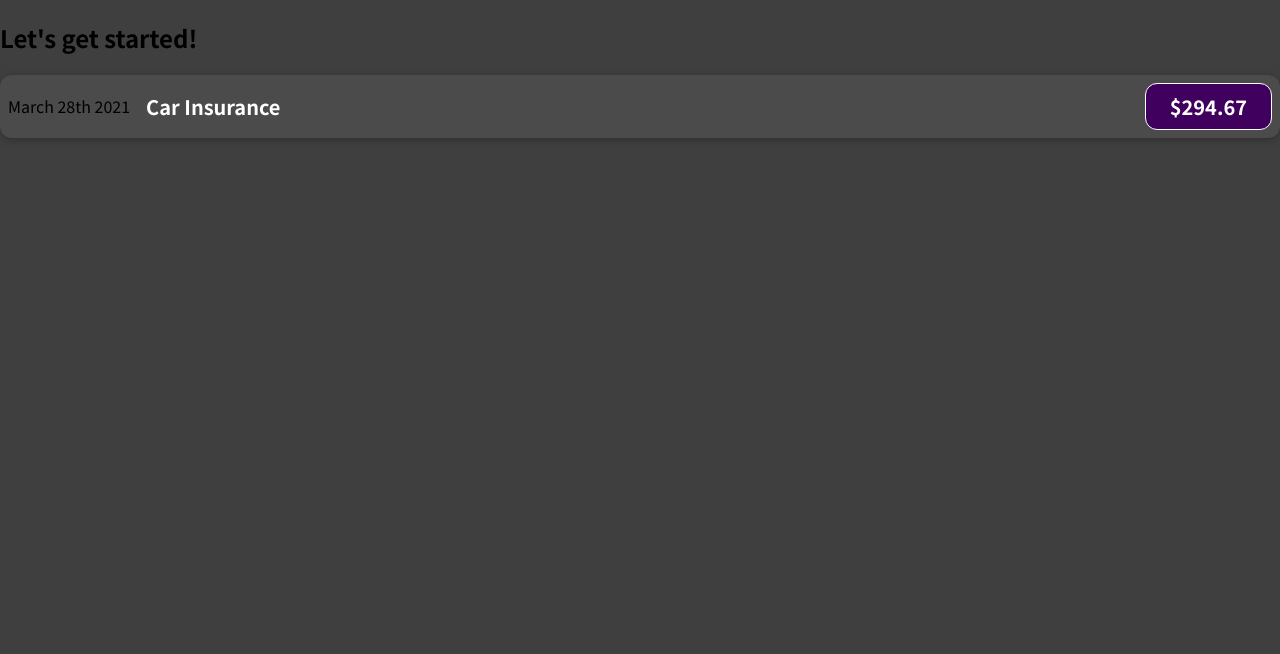
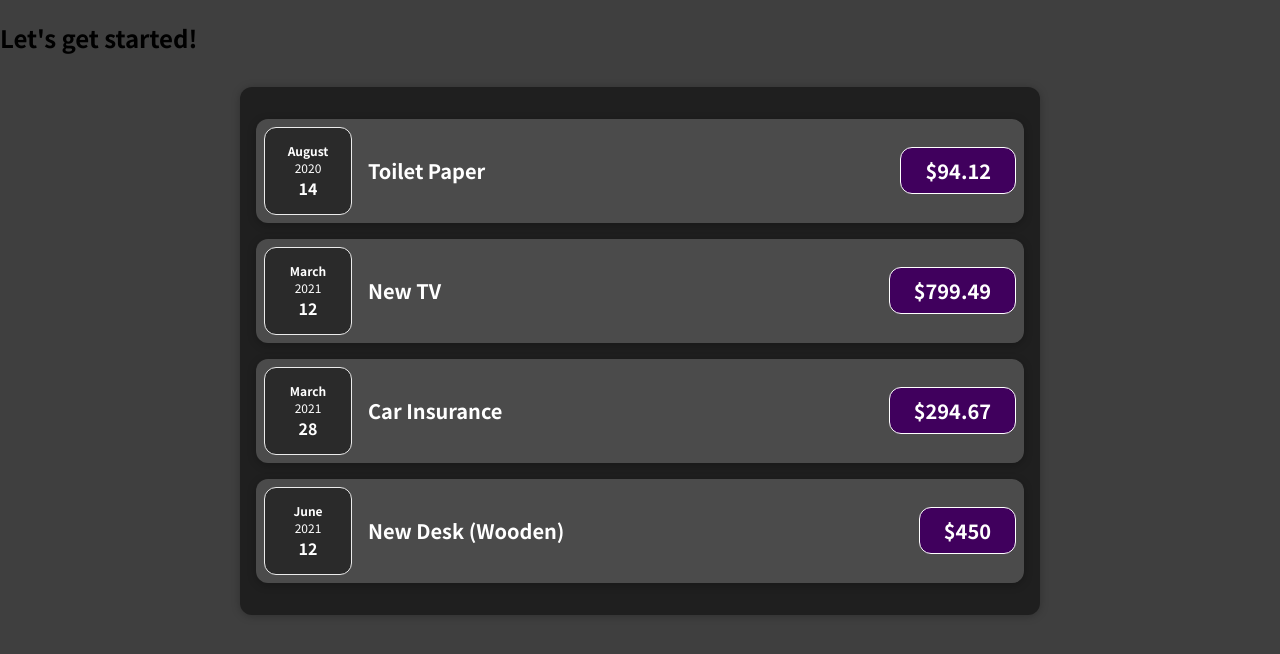
Before and after one commit to mikaws/react-complete-guide, a JavaScript app in the folder 1-expense-tracker/: page / in a window 1280 px wide. Shown: the top 654 px of the page. Built offline with nearby package versions, Linux system fonts and the light colour scheme.

Commit message:
Building initial Components

```diff
--- a/1-expense-tracker/src/App.js
+++ b/1-expense-tracker/src/App.js
@@ -1,11 +1,18 @@
-import ExpenseItem from './components/ExpenseItem';
+import Expenses from "./components/Expenses";
 
 function App() {
+  const expenses = [
+    { id: "e1", title: "Toilet Paper", amount: 94.12, date: new Date(2020, 7, 14) },
+    { id: "e2", title: "New TV", amount: 799.49, date: new Date(2021, 2, 12) },
+    { id: "e3", title: "Car Insurance", amount: 294.67, date: new Date(2021, 2, 28) },
+    { id: "e4", title: "New Desk (Wooden)", amount: 450, date: new Date(2021, 5, 12) },
+  ];
+
   return (
-    <div>
+    <>
       <h2>Let's get started!</h2>
-      <ExpenseItem></ExpenseItem>
-    </div>
+      <Expenses items={expenses}/>
+    </>
   );
 }
 
--- /dev/null
+++ b/1-expense-tracker/src/components/Card.css
@@ -0,0 +1,4 @@
+.card{
+  border-radius: 12px;
+  box-shadow: 0 1px 8px rgba(0, 0, 0, 0.25);
+}
--- /dev/null
+++ b/1-expense-tracker/src/components/Card.js
@@ -0,0 +1,9 @@
+import './Card.css'
+
+function Card(props){
+  const classes = 'card ' + props.className;
+
+  return <div className={classes}>{props.children}</div>
+}
+
+export default Card;
--- /dev/null
+++ b/1-expense-tracker/src/components/ExpenseDate.css
@@ -0,0 +1,26 @@
+.expense-date {
+  display: flex;
+  flex-direction: column;
+  width: 5.5rem;
+  height: 5.5rem;
+  border: 1px solid #ececec;
+  background-color: #2a2a2a;
+  color: white;
+  border-radius: 12px;
+  align-items: center;
+  justify-content: center;
+}
+
+.expense-date__month {
+  font-size: 0.75rem;
+  font-weight: bold;
+}
+
+.expense-date__year {
+  font-size: 0.75rem;
+}
+
+.expense-date__day{
+  font-size: 1.5 rem;
+  font-weight: bold;
+}
--- /dev/null
+++ b/1-expense-tracker/src/components/ExpenseDate.js
@@ -0,0 +1,18 @@
+
+import './ExpenseDate.css';
+
+function ExpenseDate(props) {
+  const month = props.date.toLocaleString('en-Us', { month: 'long'});
+  const day = props.date.toLocaleString('en-Us', { day: '2-digit'});
+  const year = props.date.getFullYear();
+
+  return (
+    <div className="expense-date">
+      <div className="expense-date__month">{month}</div>
+      <div className="expense-date__year">{year}</div>
+      <div className="expense-date__day">{day}</div>
+    </div>
+  )
+}
+
+export default ExpenseDate;
--- a/1-expense-tracker/src/components/ExpenseItem.js
+++ b/1-expense-tracker/src/components/ExpenseItem.js
@@ -1,14 +1,17 @@
+import ExpenseDate from './ExpenseDate';
+import Card from './Card';
 import './ExpenseItem.css';
 
-function ExpenseItem() {
+function ExpenseItem(props) {
+
   return (
-    <div className="expense-item">
-      <div>March 28th 2021</div>
+    <Card className="expense-item">
+      <ExpenseDate date={props.date}/>
       <div className="expense-item__description">
-        <h2>Car Insurance</h2>
-        <div className="expense-item__price">$294.67</div>
+        <h2>{props.title}</h2>
+        <div className="expense-item__price">${props.amount}</div>
       </div>
-    </div>
+    </Card>
   );
 }
 
--- /dev/null
+++ b/1-expense-tracker/src/components/Expenses.css
@@ -0,0 +1,7 @@
+.expenses {
+  padding: 1rem;
+  background-color: rgb(31, 31, 31);
+  margin: 2rem auto;
+  width: 50rem;
+  max-width: 95%;
+}
--- /dev/null
+++ b/1-expense-tracker/src/components/Expenses.js
@@ -0,0 +1,21 @@
+import ExpenseItem from './ExpenseItem';
+import Card from './Card';
+import './Expenses.css'
+
+function Expenses(props) {
+  return (
+    <Card className="expenses">
+      {props.items.map((expense) => {
+        return (
+          <ExpenseItem
+            title={expense.title}
+            amount={expense.amount}
+            date={expense.date}
+          ></ExpenseItem>
+        );
+      })}
+    </Card>
+  );
+}
+
+export default Expenses;
```
Also changed, not shown: 1 other file (tests, documents, lock files or other folders).
